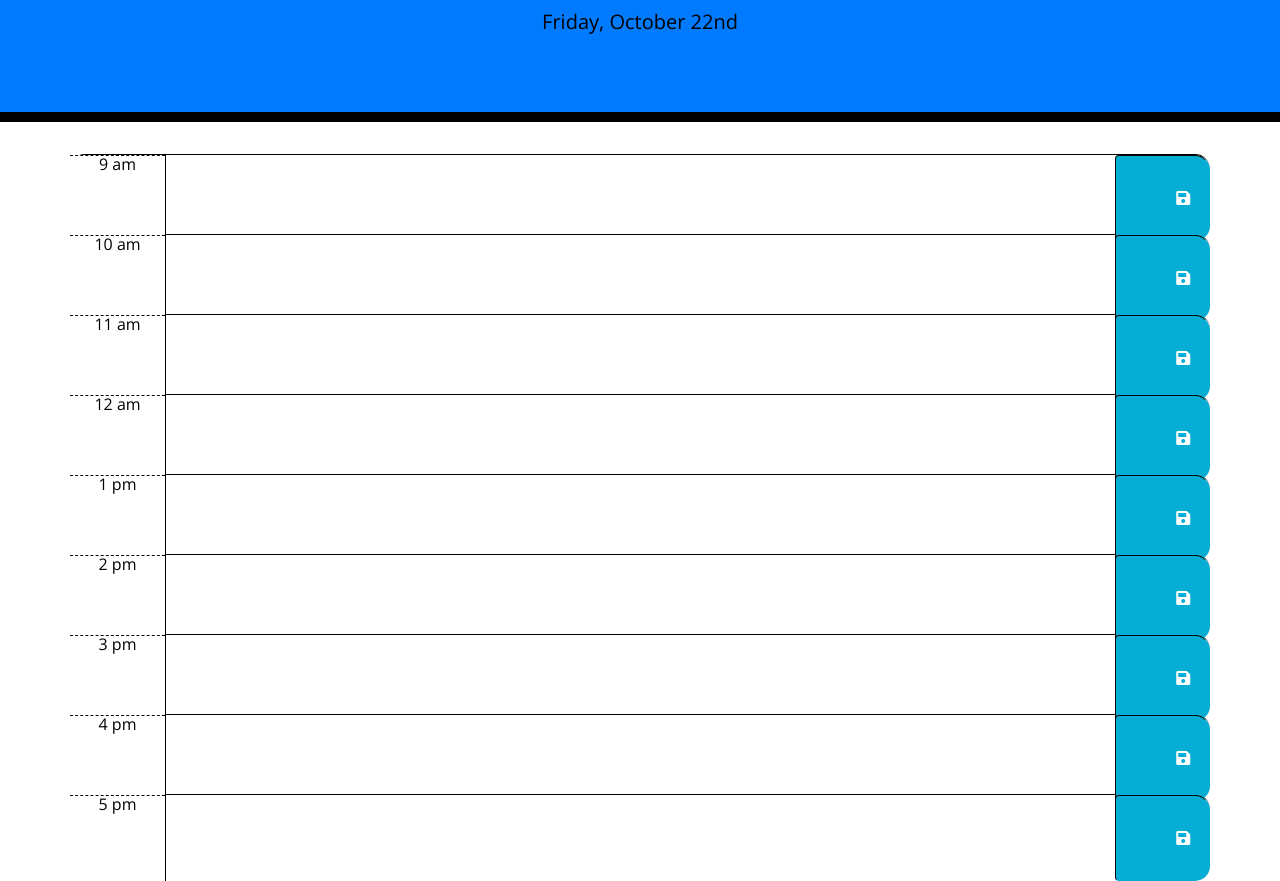
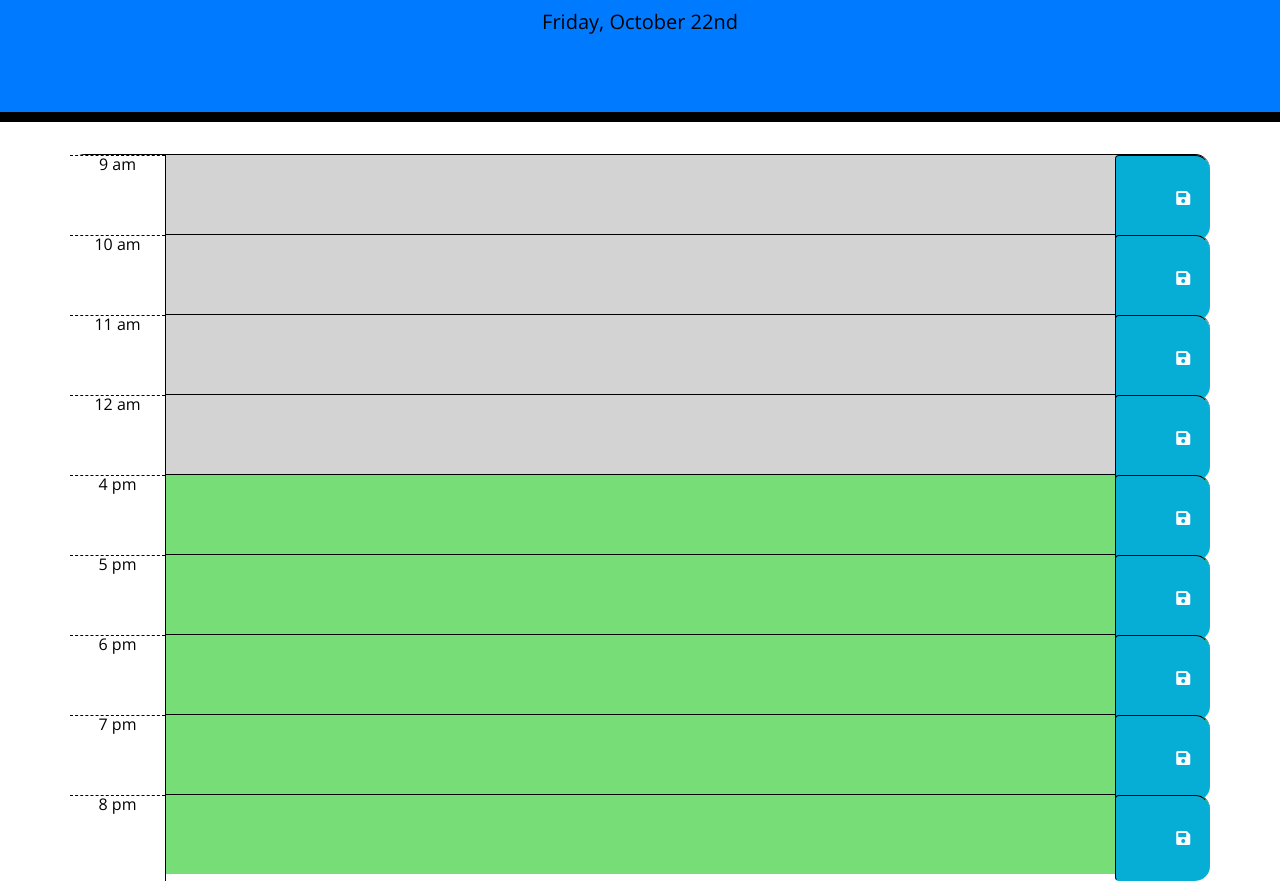
Before and after one commit to jitasek/day-planner, a plain HTML site: page index.html in a window 1280 px wide. Shown: the part 182-1063 px from the top of the page. Drawn offline with nearby package versions, Linux system fonts and the light colour scheme.

Commit message:
track hours and add colors

```diff
--- a/Assets/js/planner.js
+++ b/Assets/js/planner.js
@@ -6,9 +6,9 @@ $(document).ready(function () {
   // click listener for saveBtn
   $(".saveBtn").on("click", function () {
     console.log(this);
-    //setting values of user input and time in local storage
+    //setting values of user input and time in local storage - content gets copied into the save button
     var text = $(this).siblings(".description").val();
-    var time = $(this).parent().attr("id");
+    var time = $(this).parent().attr("id"); // need to go 1 level up to get to id
 
     localStorage.setItem(time, text);
   });
@@ -18,9 +18,38 @@ $(document).ready(function () {
   $("#10am.description").val(localStorage.getItem("10am"));
   $("#11am.description").val(localStorage.getItem("11am"));
   $("#12am.description").val(localStorage.getItem("12am"));
-  $("#1pm.description").val(localStorage.getItem("1pm"));
-  $("#2pm.description").val(localStorage.getItem("2pm"));
-  $("#3pm.description").val(localStorage.getItem("3pm"));
   $("#4pm.description").val(localStorage.getItem("4pm"));
   $("#5pm.description").val(localStorage.getItem("5pm"));
+  $("#6pm.description").val(localStorage.getItem("6pm"));
+  $("#7pm.description").val(localStorage.getItem("7pm"));
+  $("#8pm.description").val(localStorage.getItem("8pm"));
+
+  function trackHour() {
+    var currentHour = moment().hour(); // gets the current hour
+
+    // loop over all the hours and check if it is past/present/future hour
+    $(".time-block").each(function () {
+      var rowHourAm = parseInt($(this).attr("id").split(["am"])[0]); // splits the string by "am"
+      var rowHourPm = parseInt($(this).attr("id").split(["pm"])[0]); // splits the string by "pm"
+      console.log(rowHourAm, currentHour);
+      console.log(rowHourPm, currentHour);
+
+      // give the colorings:
+
+      if (rowHourAm < currentHour || rowHourPm < currentHour) {
+        $(this).addClass("past");
+        $(this).removeClass("future");
+        $(this).removeClass("present");
+      } else if (rowHourAm === currentHour || rowHourPm === currentHour) {
+        $(this).addClass("present");
+        $(this).removeClass("past");
+        $(this).removeClass("future");
+      } else {
+        $(this).addClass("future");
+        $(this).removeClass("past");
+        $(this).removeClass("present");
+      }
+    });
+  }
+  trackHour();
 });
--- a/index.html
+++ b/index.html
@@ -64,31 +64,7 @@
         </button>
       </div>
 
-      <div id="1pm" class="row time-block">
-        <div class="col-md-1 hour">1 pm</div>
-        <textarea class="col-md-10 description"></textarea>
-        <button class="btn saveBtn col-md-1">
-          <i class="fas fa-save"></i>
-        </button>
-      </div>
-
-      <div id="2pm" class="row time-block">
-        <div class="col-md-1 hour">2 pm</div>
-        <textarea class="col-md-10 description"></textarea>
-        <button class="btn saveBtn col-md-1">
-          <i class="fas fa-save"></i>
-        </button>
-      </div>
-
-      <div id="3pm" class="row time-block">
-        <div class="col-md-1 hour">3 pm</div>
-        <textarea class="col-md-10 description"></textarea>
-        <button class="btn saveBtn col-md-1">
-          <i class="fas fa-save"></i>
-        </button>
-      </div>
-
-      <div id="4pm" class="row time-block">
+      <div id="16pm" class="row time-block">
         <div class="col-md-1 hour">4 pm</div>
         <textarea class="col-md-10 description"></textarea>
         <button class="btn saveBtn col-md-1">
@@ -96,8 +72,32 @@
         </button>
       </div>
 
-      <div id="5pm" class="row time-block">
+      <div id="17pm" class="row time-block">
         <div class="col-md-1 hour">5 pm</div>
+        <textarea class="col-md-10 description"></textarea>
+        <button class="btn saveBtn col-md-1">
+          <i class="fas fa-save"></i>
+        </button>
+      </div>
+
+      <div id="18pm" class="row time-block">
+        <div class="col-md-1 hour">6 pm</div>
+        <textarea class="col-md-10 description"></textarea>
+        <button class="btn saveBtn col-md-1">
+          <i class="fas fa-save"></i>
+        </button>
+      </div>
+
+      <div id="19pm" class="row time-block">
+        <div class="col-md-1 hour">7 pm</div>
+        <textarea class="col-md-10 description"></textarea>
+        <button class="btn saveBtn col-md-1">
+          <i class="fas fa-save"></i>
+        </button>
+      </div>
+
+      <div id="20pm" class="row time-block">
+        <div class="col-md-1 hour">8 pm</div>
         <textarea class="col-md-10 description"></textarea>
         <button class="btn saveBtn col-md-1">
           <i class="fas fa-save"></i>
```
